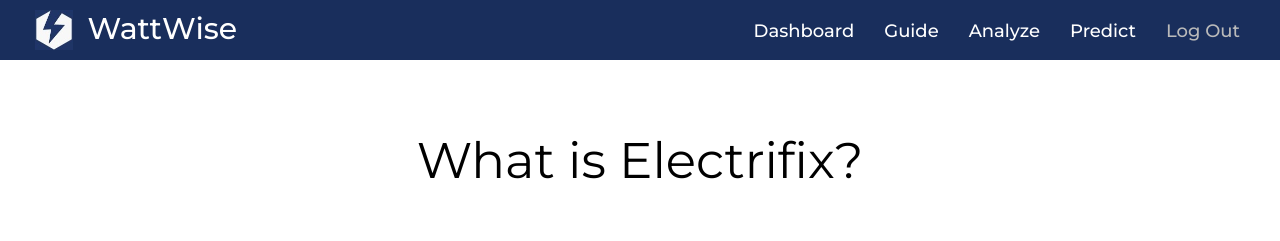
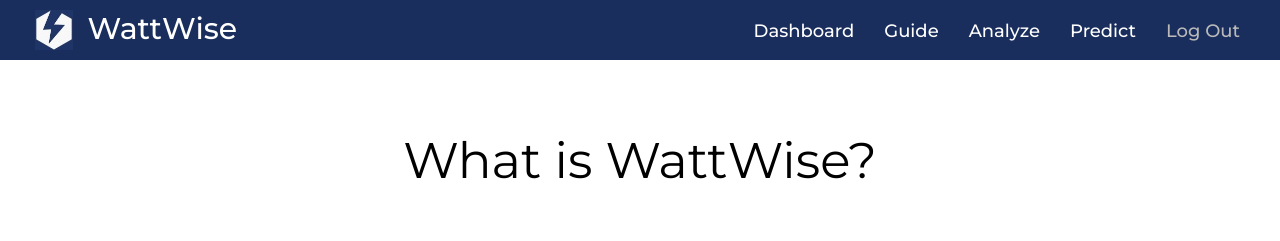
Before and after one commit to ahanavish/gsc, a React (Create React App) app in the folder Frontend/: page /about in a window 1280 px wide. Shown: the top 241 px of the page. Built offline with nearby package versions, Linux system fonts and the light colour scheme; no server answers; sample sign-in values are in the browser's storage.

Commit message:
Update About

```diff
--- a/Frontend/src/About.jsx
+++ b/Frontend/src/About.jsx
@@ -8,7 +8,7 @@ function About() {
         <div>
             <Navbar item1="Dashboard" item2="Guide" item3="Analyze" item4="Predict" />
             <div className="head1">
-                What is Electrifix?
+                What is WattWise?
             </div>
             <div className="aboutBox">
                 <div className="para1">
```
